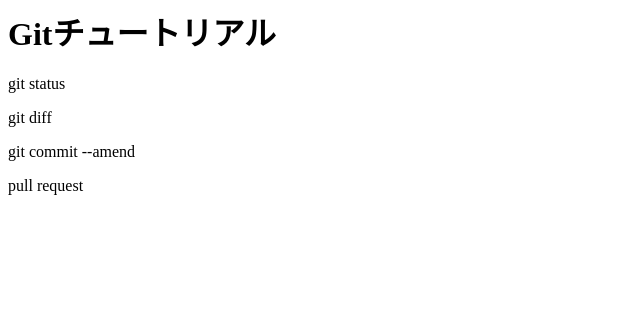
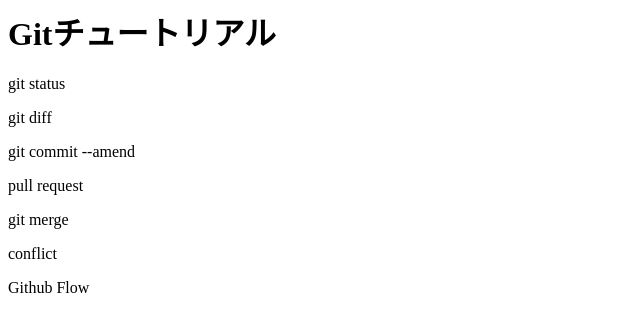
Before and after one commit to tamsinsaikyou/git-tutorial, a plain HTML site: page index.html in a window 1280 px wide. Shown: the whole page, without its empty margins (0-640 px from the left). Drawn offline with Linux system fonts and the light colour scheme.

Commit message:
GitHub Flowを追記

```diff
--- a/index.html
+++ b/index.html
@@ -3,3 +3,6 @@
 <p>git diff</p>
 <p>git commit --amend</p>
 <p>pull request</p>
+<p>git merge</p>
+<p>conflict</p>
+<p>Github Flow</p>
```
